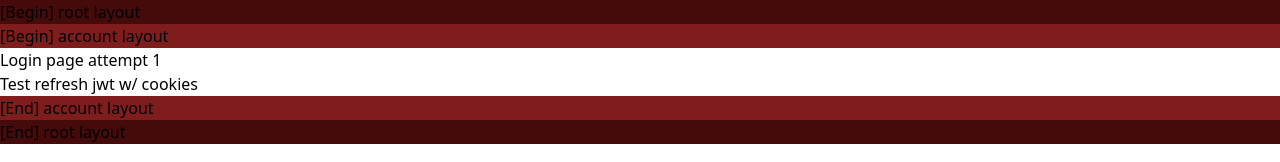
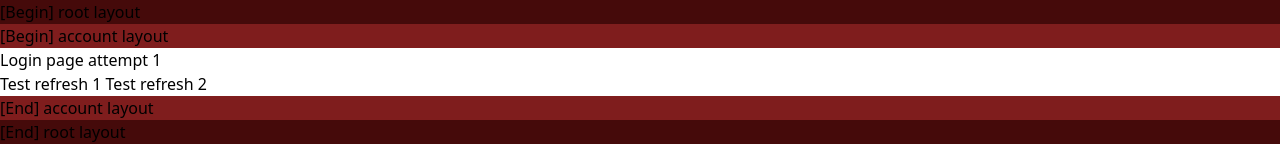
Before and after one commit to reevald/improveyou, a SvelteKit app in the folder frontend/: page /login in a window 1280 px wide. Shown: the top 162 px of the page. Built offline with nearby package versions, Linux system fonts and the light colour scheme; no server answers.

Commit message:
Add config and try deploy attempt 3

```diff
--- a/frontend/src/routes/(account)/login/+page.svelte
+++ b/frontend/src/routes/(account)/login/+page.svelte
@@ -16,11 +16,19 @@
     return response.json(); // parses JSON response into native JavaScript objects
   };
 
-  const testRefresh = async () => {
+  const testRefresh1 = async () => {
     await fetch('https://api.improveyou.fun/user/refresh', {
       credentials: 'same-origin'
     }).then(async (newjwt) => {
-      console.log('Test Refresh jwt', await newjwt.json());
+      console.log('Test 1: Refresh jwt', await newjwt.json());
+    });
+  };
+
+  const testRefresh2 = async () => {
+    await fetch('https://api.improveyou.fun/user/refresh', {
+      credentials: 'include'
+    }).then(async (newjwt) => {
+      console.log('Test 2: Refresh jwt', await newjwt.json());
     });
   };
 
@@ -29,7 +37,9 @@
     password: 'hilihwkwk'
   }).then(async (data) => {
     console.log('Test 1: Return LOGIN 🔐', data);
-    await testRefresh();
+    await testRefresh1();
+    console.log('----');
+    await testRefresh2();
   });
 
   testLogin('https://improveyou-api-v1-1-qguw2amrfq-uc.a.run.app/user/login', {
@@ -37,9 +47,12 @@
     password: 'hilihwkwk'
   }).then(async (data) => {
     console.log('Test 2: Return LOGIN 🔐', data);
-    await testRefresh();
+    await testRefresh1();
+    console.log('----');
+    await testRefresh2();
   });
 </script>
 
 <h1>Login page attempt 1</h1>
-<button on:click={testRefresh}>Test refresh jwt w/ cookies</button>
+<button on:click={testRefresh1}>Test refresh 1</button>
+<button on:click={testRefresh2}>Test refresh 2</button>
```
